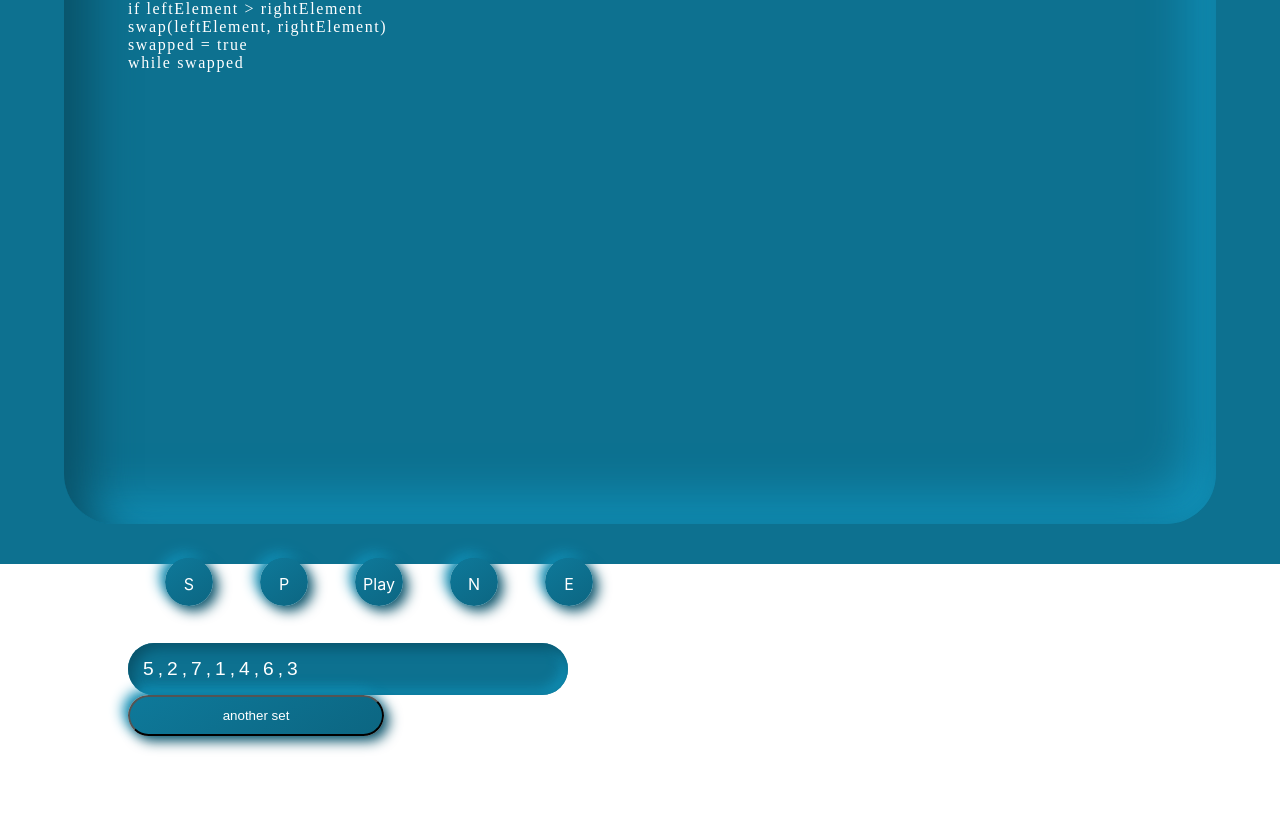
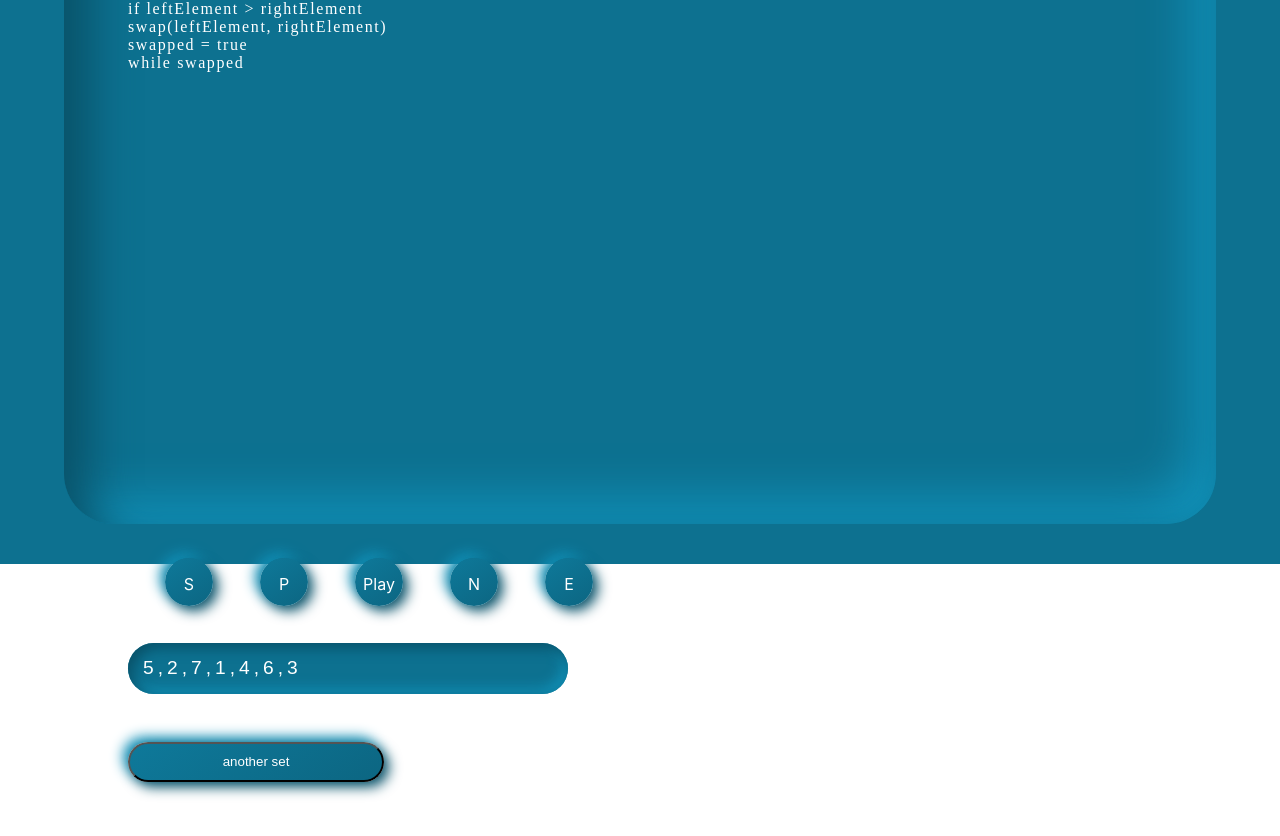
Before and after one commit to shahryar-h/algovis, a React (Create React App) app in the folder algo-vis/: page / in a window 1280 px wide. Shown: the part 236-1072 px from the top of the page. Built offline with nearby package versions, Linux system fonts and the light colour scheme; a web font is replaced by a local one.

Commit message:
big fixed. set step back to 0 for new numbers

```diff
--- a/algo-vis/src/resources/components/1_bubbleSort/2_visualization/3_inputHandler/4_box/4_box.component.jsx
+++ b/algo-vis/src/resources/components/1_bubbleSort/2_visualization/3_inputHandler/4_box/4_box.component.jsx
@@ -2,6 +2,7 @@ import React, { useState } from "react";
 import { connect } from "react-redux";
 import { setErrorList } from "../../../../../../redux/error-list/errorList.actions";
 import { setInputList } from "../../../../../../redux/input-list/inputList.actions";
+
 import { Input } from "./box_styles";
 
 const Box = ({ mainSchema, setErrorList, setInputList }) => {
--- a/algo-vis/src/resources/components/1_bubbleSort/2_visualization/3_inputHandler/4_box/box_styles.js
+++ b/algo-vis/src/resources/components/1_bubbleSort/2_visualization/3_inputHandler/4_box/box_styles.js
@@ -6,6 +6,7 @@ export const Input = styled.input`
   ${baseStyle}
   appearance: none;
   border-style: none;
+  height: 10%;
 
   width: 80%;
   color: white;
--- a/algo-vis/src/resources/components/1_bubbleSort/2_visualization/3_inputHandler/4_displayerror/4_displayError.component.jsx
+++ b/algo-vis/src/resources/components/1_bubbleSort/2_visualization/3_inputHandler/4_displayerror/4_displayError.component.jsx
@@ -2,7 +2,7 @@ import React from "react";
 import { connect } from "react-redux";
 
 const DisplayError = ({ errorList }) => {
-  return <div>{errorList}</div>;
+  return <div style={{ minHeight: "3em" }}>{errorList}</div>;
 };
 
 const mapStateToProps = (state) => ({
--- a/algo-vis/src/resources/components/1_bubbleSort/2_visualization/3_inputHandler/4_submitInput/4_submitInput.component.jsx
+++ b/algo-vis/src/resources/components/1_bubbleSort/2_visualization/3_inputHandler/4_submitInput/4_submitInput.component.jsx
@@ -4,6 +4,7 @@ import { setMainSchema } from "../../../../../../redux/main-schema/mainSchema.ac
 import { toggleAnimate } from "../../../../../../redux/main-schema/mainSchema.actions";
 import { setStepsSchema } from "../../../../../../redux/steps/steps.actions";
 import { setStatusSchema } from "../../../../../../redux/status/status.actions";
+import { setNextStep } from "../../../../../../redux/controls/controls.actions";
 
 import _ from "lodash";
 import styled from "styled-components";
@@ -39,6 +40,7 @@ const SubmitInput = ({
   errorList,
   isAnimating,
   toggleAnimate,
+  setNextStep,
 }) => {
   const create_user_object = (inputList) => {
     let sorted_user_input = _.sortBy(inputList);
@@ -162,6 +164,8 @@ const SubmitInput = ({
     setStepsSchema(steps_schema);
     setStatusSchema(status_schema);
     toggleAnimate();
+
+    setNextStep(0);
   };
   const handleAnotherSet = () => {
     toggleAnimate();
@@ -187,6 +191,7 @@ const mapDispatchToProps = (dispatch) => ({
   setStepsSchema: (stepsSchema) => dispatch(setStepsSchema(stepsSchema)),
   setStatusSchema: (statusSchema) => dispatch(setStatusSchema(statusSchema)),
   toggleAnimate: () => dispatch(toggleAnimate()),
+  setNextStep: (step) => dispatch(setNextStep(step)),
 });
 
 const mapStateToProps = (state) => ({
```
